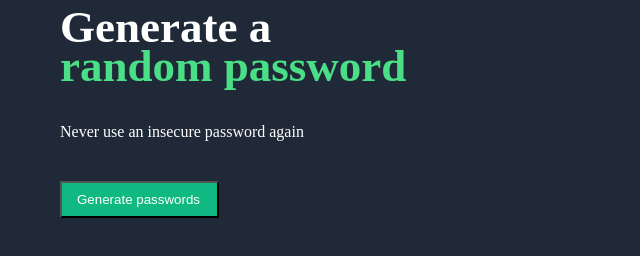
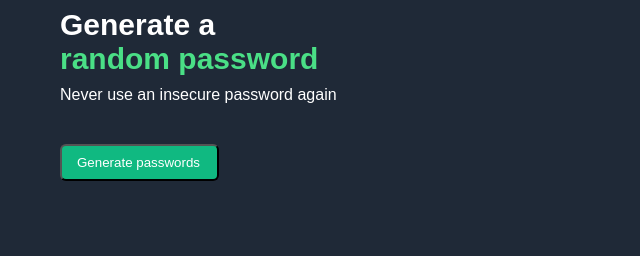
Before and after one commit to codepharm/pw_generator, a plain HTML site: page index.html in a window 1280 px wide. Shown: the whole page, without its empty margins (0-640 px from the left). Drawn offline with Linux system fonts and the light colour scheme.

Commit message:
css updates

```diff
--- a/index.css
+++ b/index.css
@@ -1,28 +1,45 @@
+*, *::before, *::after {
+  box-sizing: border-box;
+  font-family: sans-serif;
+}
+
 body {
   position: absolute;
-    color: #FFFFFF;
-    width: 354px;
+  color: #ffffff;
+  /* width: 354px; */
   /* height: 80px; */
   left: 52px;
   /* top: 115px; */
   /* margin: 0; */
   background-color: #1f2937;
-
 }
 
 #heading {
-    font-family: 'Karla';
+  font-family: "Karla";
   font-weight: bold;
   font-size: 30px;
   line-height: 1.3em;
+}
 
+section div {
+  line-height: 1.125;
+}
+
+.greenText {
+  color: #4adf86;
+}
+
+.smallerText {
+  font-size: 1rem;
+  font-weight: 200;
+  padding-top: 10px;
 }
 
 #pw-generator {
-    background-color: #10B981;
-    color: #FFFFFF;
+  background-color: #10b981;
+  border-radius: 6px;
+  color: #ffffff;
   justify-content: center;
   margin-top: 40px;
   padding: 9px 17px 9px 15px;
-
 }
--- a/index.html
+++ b/index.html
@@ -4,9 +4,10 @@
     </head>
     <body>
         <section id="heading">
-            <h1>Generate a <span style="color: #4adf86">random password</span></h1>
+            <div>Generate a </div>
+            <div class="greenText">random password</div>
+            <div class="smallerText">Never use an insecure password again</div>
         </section>
-        <div>Never use an insecure password again</div>
         <button id="pw-generator">Generate passwords</button>
         <h1></h1>
         <h2></h2>
```
Lines whose indentation alone changed are shown as unchanged.
